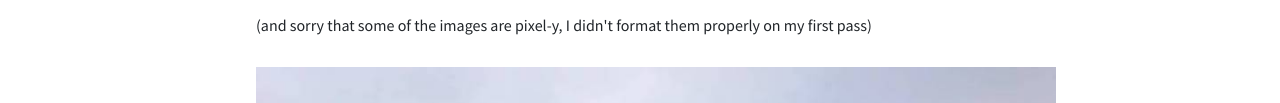
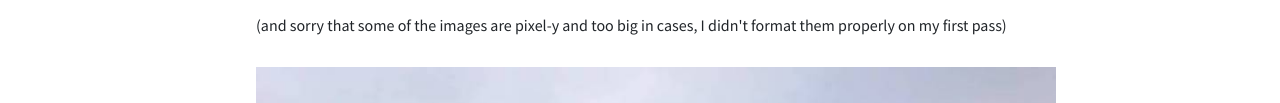
Before and after one commit to mackdelany/mackdelany.com, a plain HTML site: page mylifeinphotos.html in a window 1280 px wide. Shown: the part 425-528 px from the top of the page. Drawn offline with nearby package versions, Linux system fonts and the light colour scheme.

Commit message:
too large

```diff
--- a/mylifeinphotos.html
+++ b/mylifeinphotos.html
@@ -46,8 +46,8 @@
         years at random when I'm in my 100s!
       </p>
       <p>
-        (and sorry that some of the images are pixel-y, I didn't format them
-        properly on my first pass)
+        (and sorry that some of the images are pixel-y and too big in cases, I
+        didn't format them properly on my first pass)
       </p>
       <div class="memory-generator-body">
         <div class="memory-generator-card">
```
